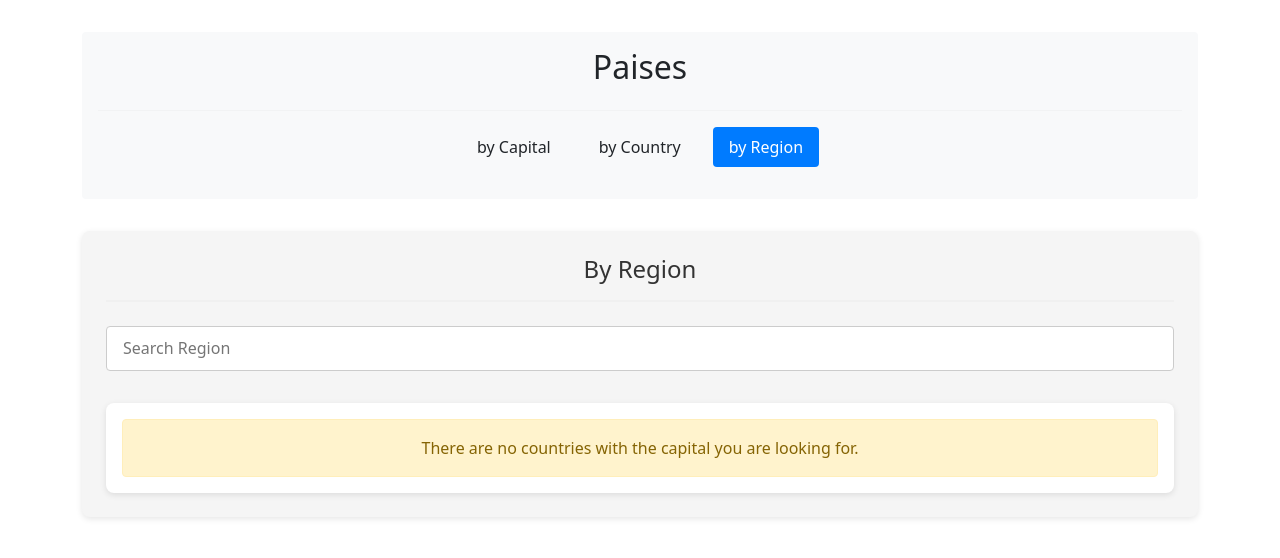
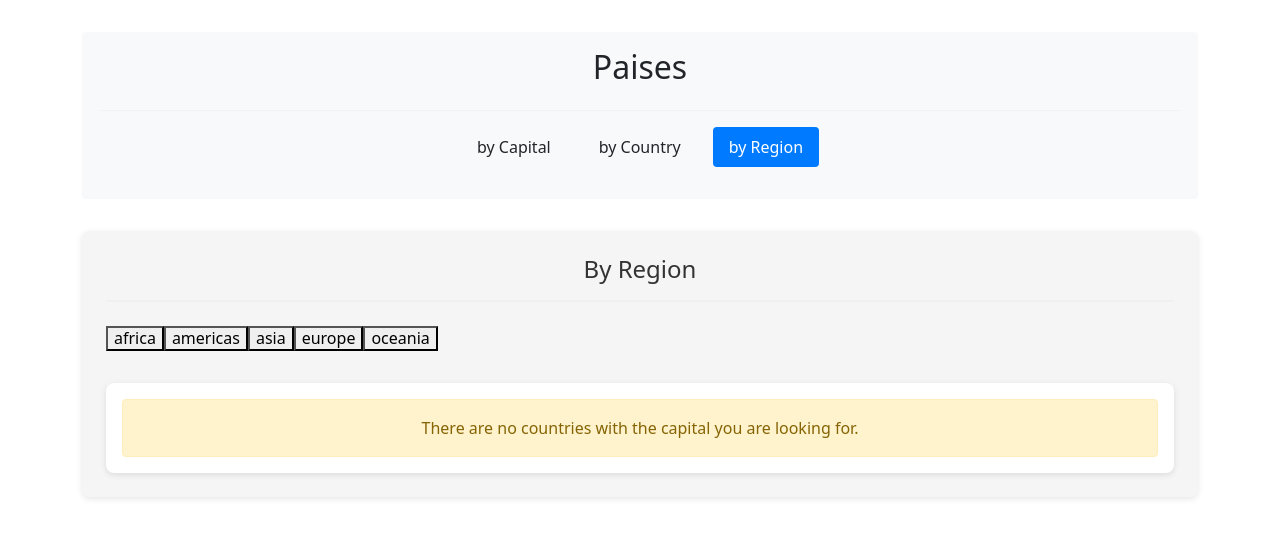
Before and after one commit to S4vi0r17/Angular, an Angular app in the folder 03-country-app-v2/: page /countries/by-capital in a window 1280 px wide. Both pictures are taken after a click on the item "by Region". Shown: the top 558 px of the page. Built offline with nearby package versions, Linux system fonts and the light colour scheme.

Commit message:
Refactor by-region-page component to display region buttons and implement loading spinner during API request

```diff
--- a/03-country-app-v2/src/app/countries/pages/by-region-page/by-region-page.component.html
+++ b/03-country-app-v2/src/app/countries/pages/by-region-page/by-region-page.component.html
@@ -4,10 +4,13 @@
 
   <!-- (search)="searchByRegion($event)" -->
   <div class="search-container">
-    <shared-search-box
-      placeholder="Search Region"
-      (onDebounce)="searchByRegion($event)"
-    ></shared-search-box>
+    <button
+      *ngFor="let region of regions"
+      (click)="searchByRegion(region)"
+      [ngClass]="{'active': region === selectedRegion}"
+    >
+      {{ region }}
+    </button>
   </div>
 
   <div class="table-container">
--- a/03-country-app-v2/src/app/countries/pages/by-region-page/by-region-page.component.ts
+++ b/03-country-app-v2/src/app/countries/pages/by-region-page/by-region-page.component.ts
@@ -1,6 +1,8 @@
 import { Component } from '@angular/core';
 import { Country } from '../../interfaces/country.interface';
 import { CountriesService } from '../../services/countries.service';
+
+type Region = 'africa' | 'americas' | 'asia' | 'europe' | 'oceania';
 
 @Component({
   selector: 'countries-by-region-page',
@@ -9,13 +11,23 @@ import { CountriesService } from '../../services/countries.service';
 })
 export class ByRegionPageComponent {
   public countries: Country[] = [];
+  public isLoading: boolean = false;
+  public regions: Region[] = ['africa', 'americas', 'asia', 'europe', 'oceania'];
+  public selectedRegion?: Region
 
   constructor(
     private countriesService: CountriesService
   ) { }
 
-  searchByRegion(term: string): void {
+  searchByRegion(term: Region): void {
+    this.isLoading = true;
+    this.selectedRegion = term;
     this.countriesService.searchRegion(term)
-      .subscribe(countries => this.countries = countries);
+      .subscribe(
+        countries => {
+          this.countries = countries
+          this.isLoading = false;
+        }
+      );
   }
 }
```
